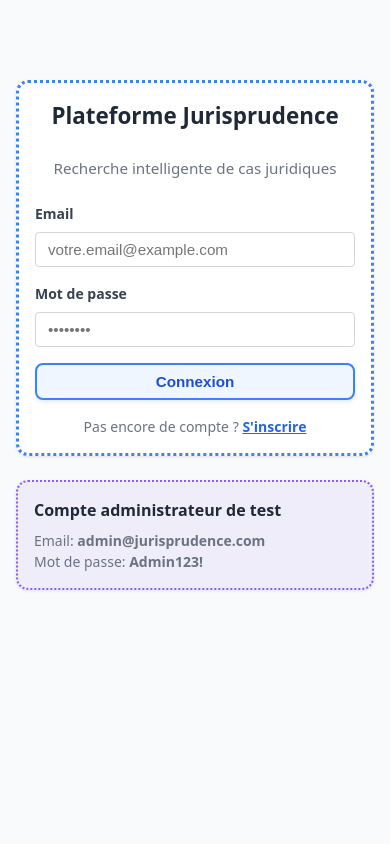
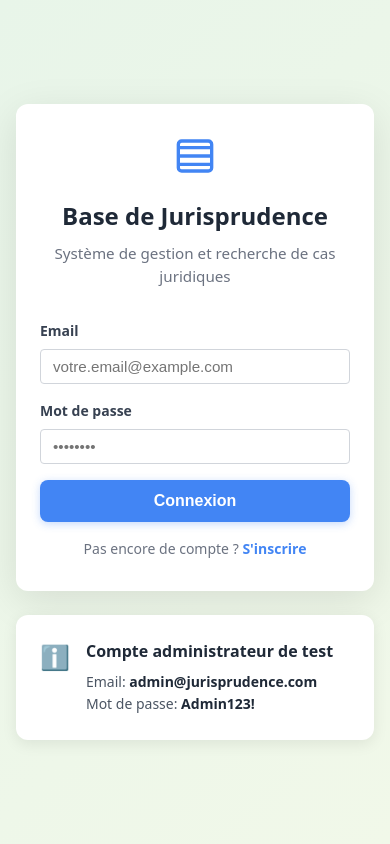
Before and after one commit to moa-digitalagency/JusristudeAI, a Flask app: page / in a window 390 px wide. Run offline with Flask 3, Linux system fonts and the light colour scheme; parts of the project's set-up code (start-up, migrations or seed data) failed here and were passed over; some libraries are stand-ins or nearby versions.

Commit message:
Update website design to match the platform's visual style
Refactors the login page with a new design, introduces caching headers in the backend, and updates HTML/CSS for improved aesthetics and responsiveness.

Replit-Commit-Author: Agent
Replit-Commit-Session-Id: 726f8e06-44b8-4bd8-aac1-5aad44fd1577
Replit-Commit-Checkpoint-Type: full_checkpoint
Replit-Commit-Screenshot-Url: https://storage.googleapis.com/screenshot-production-us-central1/02707c4e-da05-4ac5-b1ed-56f41ed29d42/726f8e06-44b8-4bd8-aac1-5aad44fd1577/5lAnvQr

```diff
--- a/backend/app.py
+++ b/backend/app.py
@@ -40,6 +40,13 @@ def load_user(user_id):
 app.register_blueprint(auth_bp, url_prefix='/api/auth')
 app.register_blueprint(cases_bp, url_prefix='/api')
 app.register_blueprint(batch_import_bp, url_prefix='/api')
+
+@app.after_request
+def add_header(response):
+    response.headers['Cache-Control'] = 'no-store, no-cache, must-revalidate, max-age=0'
+    response.headers['Pragma'] = 'no-cache'
+    response.headers['Expires'] = '0'
+    return response
 
 @app.route('/')
 def index():
--- a/frontend/static/css/moa-design.css
+++ b/frontend/static/css/moa-design.css
@@ -35,6 +35,15 @@ body {
     background-color: var(--gray-50);
     color: var(--gray-800);
     line-height: 1.5;
+}
+
+body.login-page {
+    background: linear-gradient(135deg, #e8f5e9 0%, #f1f8e9 100%);
+    min-height: 100vh;
+    display: flex;
+    align-items: center;
+    justify-content: center;
+    padding: 2rem 1rem;
 }
 
 .container {
@@ -304,3 +313,114 @@ h3 {
     .navbar-content { flex-direction: column; gap: 1rem; }
     .card { padding: 1rem; }
 }
+
+.login-container {
+    width: 100%;
+    max-width: 480px;
+}
+
+.login-card {
+    background: white;
+    border-radius: 12px;
+    padding: 2.5rem 2rem;
+    box-shadow: 0 10px 40px rgba(0, 0, 0, 0.1);
+    margin-bottom: 1.5rem;
+}
+
+.login-header {
+    text-align: center;
+    margin-bottom: 2rem;
+}
+
+.login-header h1 {
+    font-size: 1.75rem;
+    font-weight: 700;
+    color: #1f2937;
+    margin-bottom: 0.5rem;
+}
+
+.login-subtitle {
+    color: #6b7280;
+    font-size: 0.95rem;
+    margin: 0;
+}
+
+.btn-login {
+    width: 100%;
+    background: #4285f4;
+    color: white;
+    border: none;
+    border-radius: 8px;
+    padding: 0.75rem 1.5rem;
+    font-weight: 600;
+    font-size: 1rem;
+    cursor: pointer;
+    transition: all 0.2s ease;
+    box-shadow: 0 2px 8px rgba(66, 133, 244, 0.3);
+}
+
+.btn-login:hover {
+    background: #3367d6;
+    box-shadow: 0 4px 12px rgba(66, 133, 244, 0.4);
+    transform: translateY(-1px);
+}
+
+.btn-login:active {
+    transform: translateY(0);
+}
+
+.link-primary {
+    color: #4285f4;
+    font-weight: 600;
+    text-decoration: none;
+    transition: color 0.2s ease;
+}
+
+.link-primary:hover {
+    color: #3367d6;
+    text-decoration: underline;
+}
+
+.test-account-info {
+    background: white;
+    border-radius: 12px;
+    padding: 1.5rem;
+    box-shadow: 0 4px 15px rgba(0, 0, 0, 0.08);
+    display: flex;
+    gap: 1rem;
+    align-items: start;
+}
+
+.info-icon {
+    font-size: 1.5rem;
+    flex-shrink: 0;
+}
+
+.test-account-info h3 {
+    font-size: 1rem;
+    font-weight: 600;
+    color: #1f2937;
+    margin-bottom: 0.5rem;
+}
+
+.test-account-info p {
+    font-size: 0.875rem;
+    color: #4b5563;
+    margin: 0;
+    line-height: 1.6;
+}
+
+.test-account-info strong {
+    color: #1f2937;
+    font-weight: 600;
+}
+
+@media (max-width: 768px) {
+    .login-card {
+        padding: 2rem 1.5rem;
+    }
+
+    .login-header h1 {
+        font-size: 1.5rem;
+    }
+}
--- a/frontend/templates/login.html
+++ b/frontend/templates/login.html
@@ -3,14 +3,20 @@
 <head>
     <meta charset="UTF-8">
     <meta name="viewport" content="width=device-width, initial-scale=1.0">
-    <title>Connexion - Plateforme Jurisprudence</title>
+    <title>Connexion - Base de Jurisprudence</title>
     <link rel="stylesheet" href="/static/css/moa-design.css">
 </head>
-<body>
-    <div class="container" style="max-width: 500px; margin-top: 5rem;">
-        <div class="card section-blue">
-            <h1 class="text-center">Plateforme Jurisprudence</h1>
-            <p class="text-center mb-3" style="color: #6b7280;">Recherche intelligente de cas juridiques</p>
+<body class="login-page">
+    <div class="login-container">
+        <div class="login-card">
+            <div class="login-header">
+                <svg width="40" height="40" viewBox="0 0 24 24" fill="none" stroke="currentColor" stroke-width="2" style="color: #4285f4; margin-bottom: 1rem;">
+                    <path d="M3 7h18M3 12h18M3 17h18"/>
+                    <rect x="2" y="3" width="20" height="18" rx="2" ry="2"/>
+                </svg>
+                <h1>Base de Jurisprudence</h1>
+                <p class="login-subtitle">Système de gestion et recherche de cas juridiques</p>
+            </div>
 
             <div id="alert-container"></div>
 
@@ -25,22 +31,25 @@
                     <input type="password" id="password" class="input-field" placeholder="••••••••" required>
                 </div>
 
-                <button type="submit" class="btn-primary" style="width: 100%; margin-bottom: 1rem;">
+                <button type="submit" class="btn-login">
                     Connexion
                 </button>
 
-                <p class="text-center" style="font-size: 0.875rem; color: #6b7280;">
-                    Pas encore de compte ? <a href="/register" style="color: #2563eb; font-weight: 600;">S'inscrire</a>
+                <p class="text-center" style="font-size: 0.875rem; color: #6b7280; margin-top: 1rem;">
+                    Pas encore de compte ? <a href="/register" class="link-primary">S'inscrire</a>
                 </p>
             </form>
         </div>
 
-        <div class="card mt-3" style="background: rgba(139, 92, 246, 0.08); border: 2px dotted #8b5cf6;">
-            <h3 style="font-size: 1rem; margin-bottom: 0.5rem;">Compte administrateur de test</h3>
-            <p style="font-size: 0.875rem; color: #6b7280; margin: 0;">
-                Email: <strong>admin@jurisprudence.com</strong><br>
-                Mot de passe: <strong>Admin123!</strong>
-            </p>
+        <div class="test-account-info">
+            <div class="info-icon">ℹ️</div>
+            <div>
+                <h3>Compte administrateur de test</h3>
+                <p>
+                    Email: <strong>admin@jurisprudence.com</strong><br>
+                    Mot de passe: <strong>Admin123!</strong>
+                </p>
+            </div>
         </div>
     </div>
 
```
Also changed, not shown: attached_assets/image_1761564101516.png (added), 1 other file.
